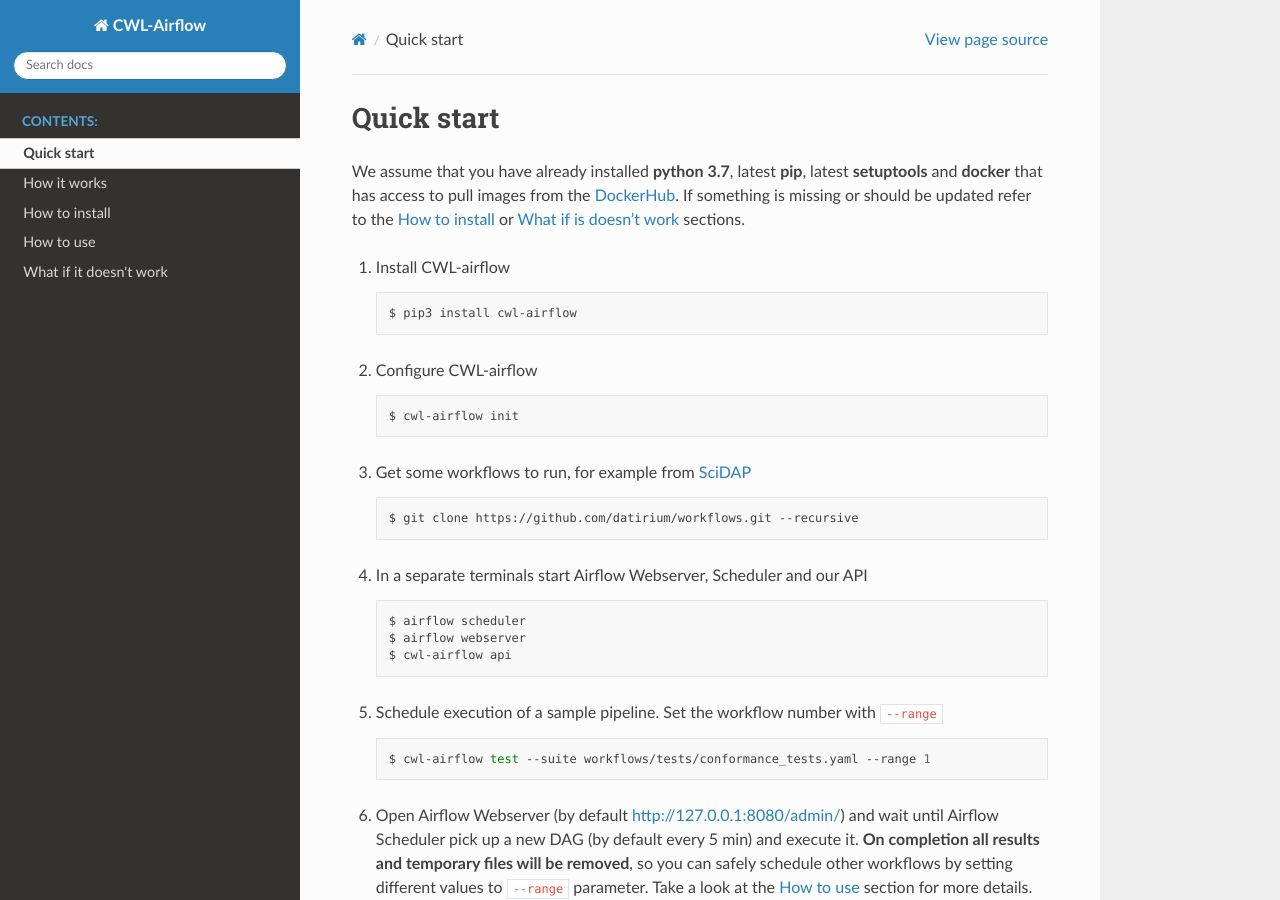
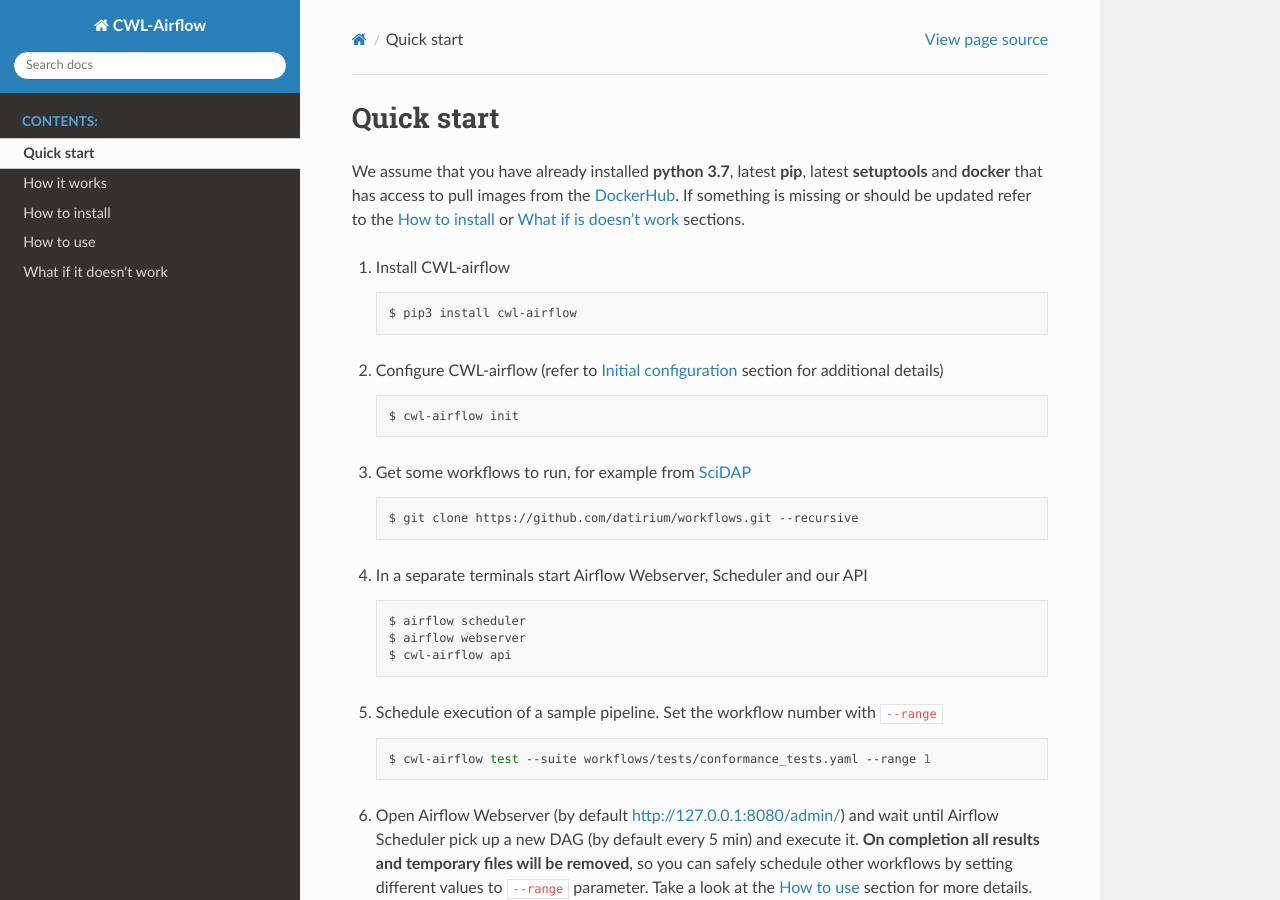
Before and after one commit to Barski-lab/cwl-airflow, a Sphinx documentation site: the page built from docs/readme/quick_start.md, in a window 1280 px wide and 900 px high. Built offline with Sphinx 7.4.7 and the Read the Docs theme 2.0.0, drawn with Linux system fonts in a browser that asks for light colours.

Commit message:
Update docs (checking links)

````diff
--- a/docs/readme/quick_start.md
+++ b/docs/readme/quick_start.md
@@ -10,7 +10,7 @@
     $ pip3 install cwl-airflow
     ```
 
-2. Configure CWL-airflow
+2. Configure CWL-airflow (refer to [Initial configuration](./how_to_use.md#initial-configuration) section for additional details)
     ```sh
     $ cwl-airflow init
     ```
````
